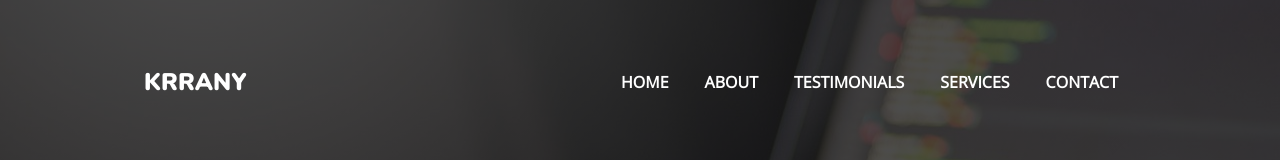
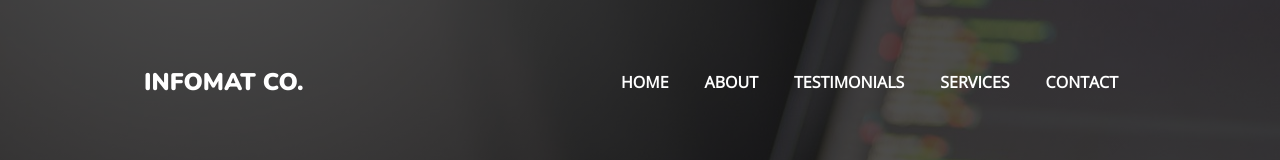
Before and after one commit to ImSouritra/Startup-Projects, a plain HTML site: page index.html in a window 1280 px wide. Shown: the top 160 px of the page. Drawn offline with nearby package versions, Linux system fonts and the light colour scheme.

Commit message:
Update index.html

```diff
--- a/index.html
+++ b/index.html
@@ -35,7 +35,7 @@
     <div class="container-fluid hidden-container">
         <nav id="fixed-navbar">
             <div class="nav-div">
-                <a class="navbrand" href="">KRRANY</a>
+                <a class="navbrand" href="">PASSION</a>
                 <button class="hamburger" id="hamburger"><i class="far fa-bars"></i></button>
                 <div class="nav-menu" id="nav-menu">
                     <ul class="slidedown-UL" id="slidedown-UL">
@@ -57,7 +57,7 @@
 
             <!-- home-section-navbar. -->
             <nav class="navbar navbar-collapse navbar-expand-lg">
-                <a class="navbar-brand" href=""> <strong>KRRANY</strong></a>
+                <a class="navbar-brand" href=""> <strong>INFOMAT CO.</strong></a>
                 <button class="navbar-toggler navbar-dark" type="button" data-toggle="collapse" data-target="#navbarNavDropdown" aria-controls="navbarNavDropdown" aria-expanded="false" aria-label="Toggle navigation">
                 <span class="navbar-toggler-icon"></span>
                 </button>
```
